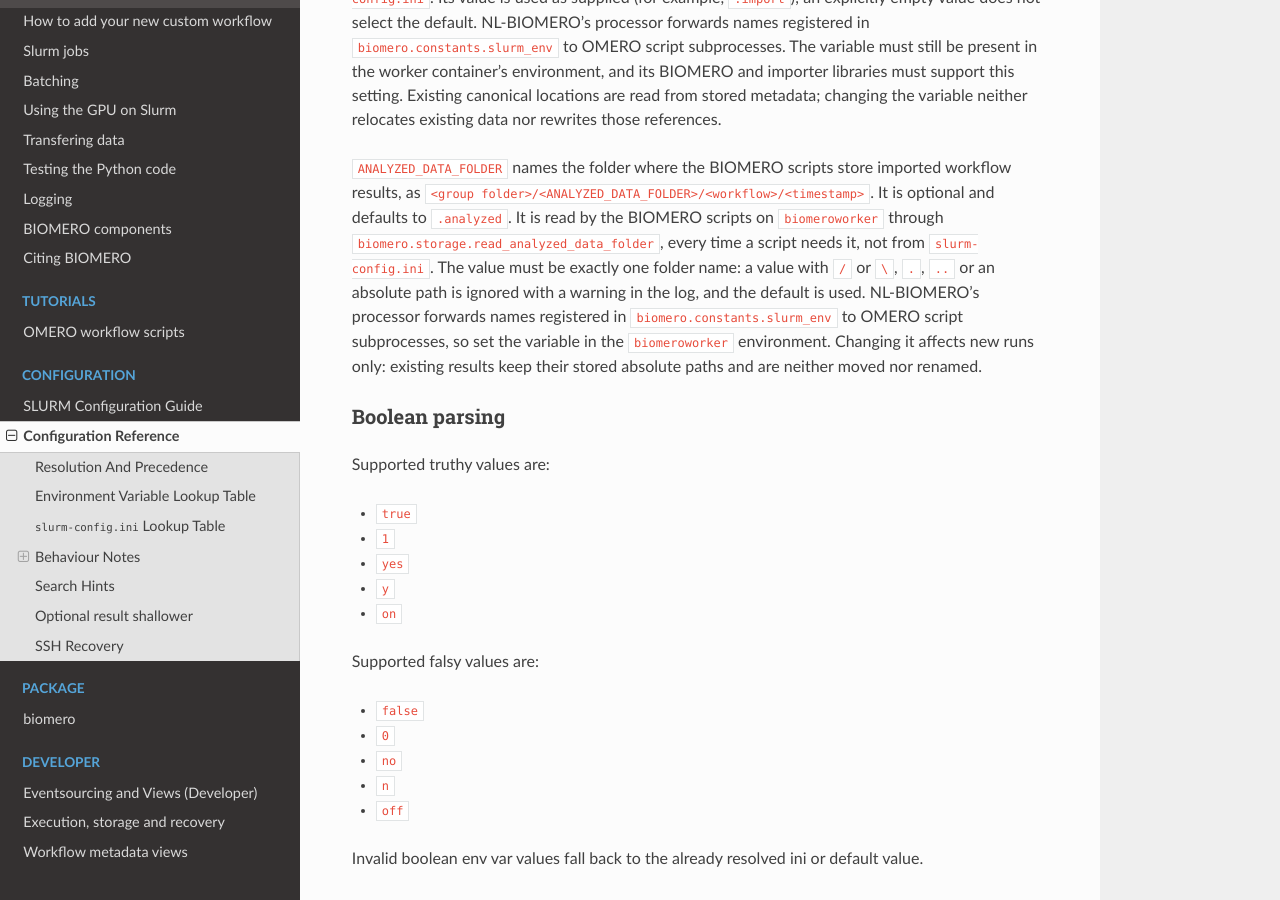
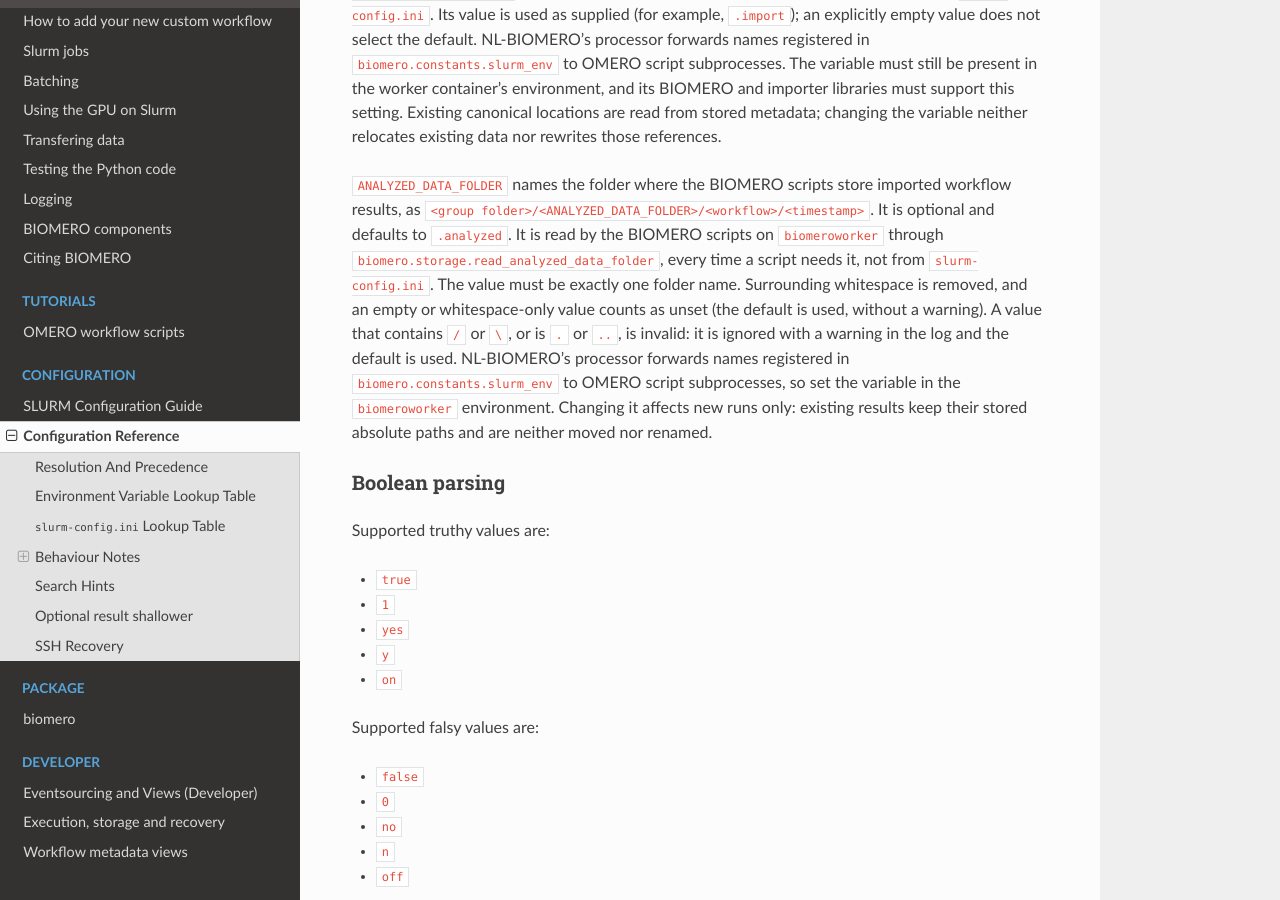
Before and after one commit to NL-BioImaging/biomero, a Sphinx documentation site: the page built from docs/configuration-reference.rst, in a window 1280 px wide and 900 px high, scrolled down 4286 px. Built offline with Sphinx 7.4.7 and the Read the Docs theme 3.1.0, drawn with Linux system fonts in a browser that asks for light colours; pages that are not in the unit, such as notebooks, are missing from menus.

Commit message:
Align ANALYZED_DATA_FOLDER validation and docs with review
Drop the drive-letter rule (C: is a legal folder name on Linux), complete the licence header, document the exact rules and assert the DEBUG level of the default log.

Co-Authored-By: Claude Sonnet 5.5 <noreply@anthropic.com>

```diff
--- a/docs/configuration-reference.rst
+++ b/docs/configuration-reference.rst
@@ -74,7 +74,7 @@ Environment Variable Lookup Table
    * - ``ANALYZED_DATA_FOLDER``
      - not applicable
      - folder name
-     - Name of the folder under a group's storage that holds imported workflow results (``<group folder>/<name>/<workflow>/<timestamp>``); defaults to ``.analyzed`` when unset or empty. Read by the BIOMERO scripts on ``biomeroworker``.
+     - Name of the folder under a group's storage that holds imported workflow results (``<group folder>/<name>/<workflow>/<timestamp>``); surrounding whitespace is removed; defaults to ``.analyzed`` when unset, empty or whitespace-only, or invalid (contains ``/`` or ``\``, or is ``.`` or ``..``; logged as a warning). Read by the BIOMERO scripts on ``biomeroworker``.
    * - ``BIOMERO_SACCT_START_TIME``
      - ``sacct_start_time``
      - string date
@@ -370,8 +370,10 @@ workflow results, as ``<group folder>/<ANALYZED_DATA_FOLDER>/<workflow>/<timesta
 It is optional and defaults to ``.analyzed``. It is read by the BIOMERO scripts on
 ``biomeroworker`` through ``biomero.storage.read_analyzed_data_folder``, every time
 a script needs it, not from ``slurm-config.ini``. The value must be exactly one folder
-name: a value with ``/`` or ``\``, ``.``, ``..`` or an absolute path is ignored with a
-warning in the log, and the default is used. NL-BIOMERO's processor forwards names
+name. Surrounding whitespace is removed, and an empty or whitespace-only value counts
+as unset (the default is used, without a warning). A value that contains ``/`` or ``\``,
+or is ``.`` or ``..``, is invalid: it is ignored with a warning in the log and the
+default is used. NL-BIOMERO's processor forwards names
 registered in ``biomero.constants.slurm_env`` to OMERO script subprocesses, so set the
 variable in the ``biomeroworker`` environment. Changing it affects new runs only:
 existing results keep their stored absolute paths and are neither moved nor renamed.
```
Also changed, not shown: 2 other files.
